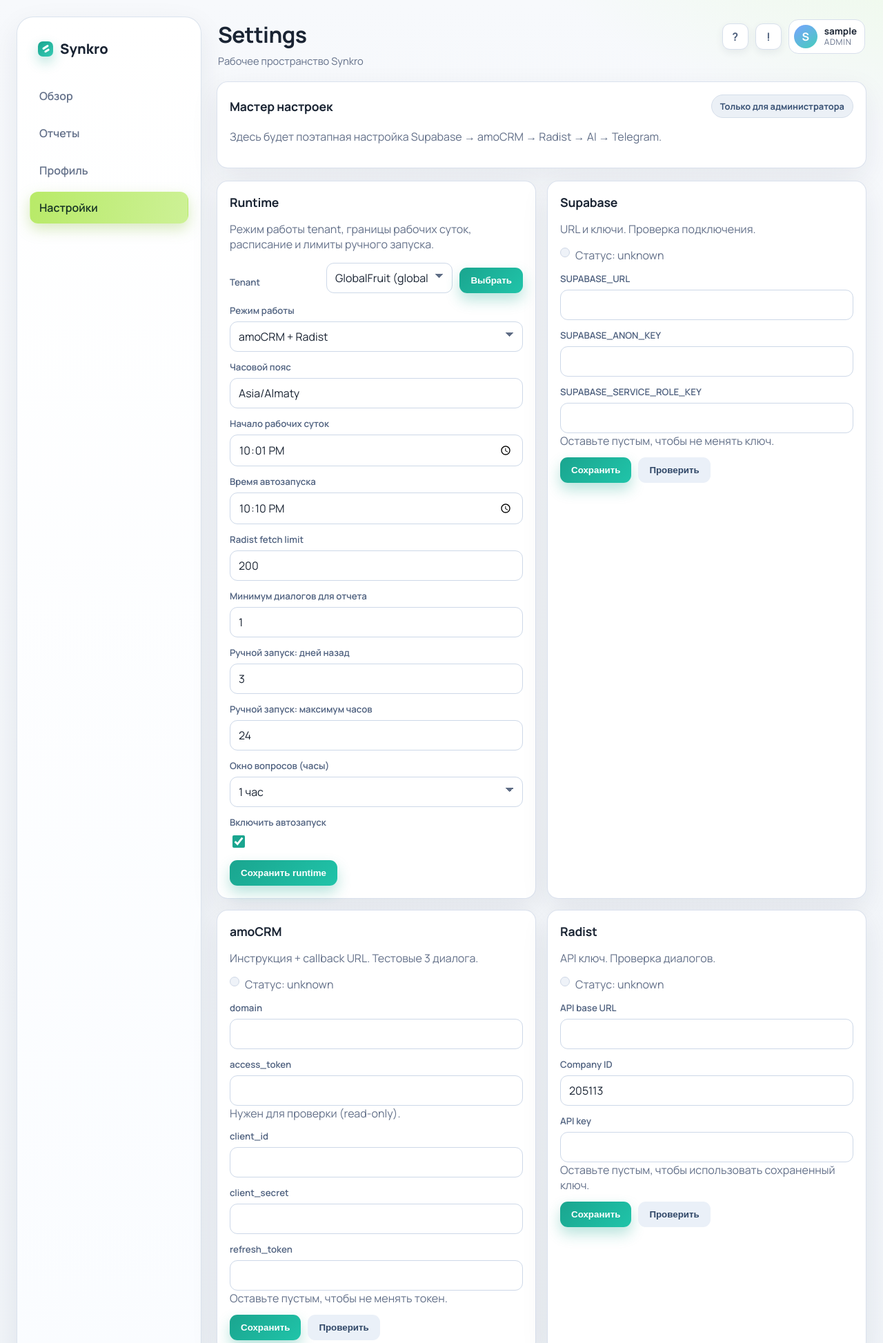
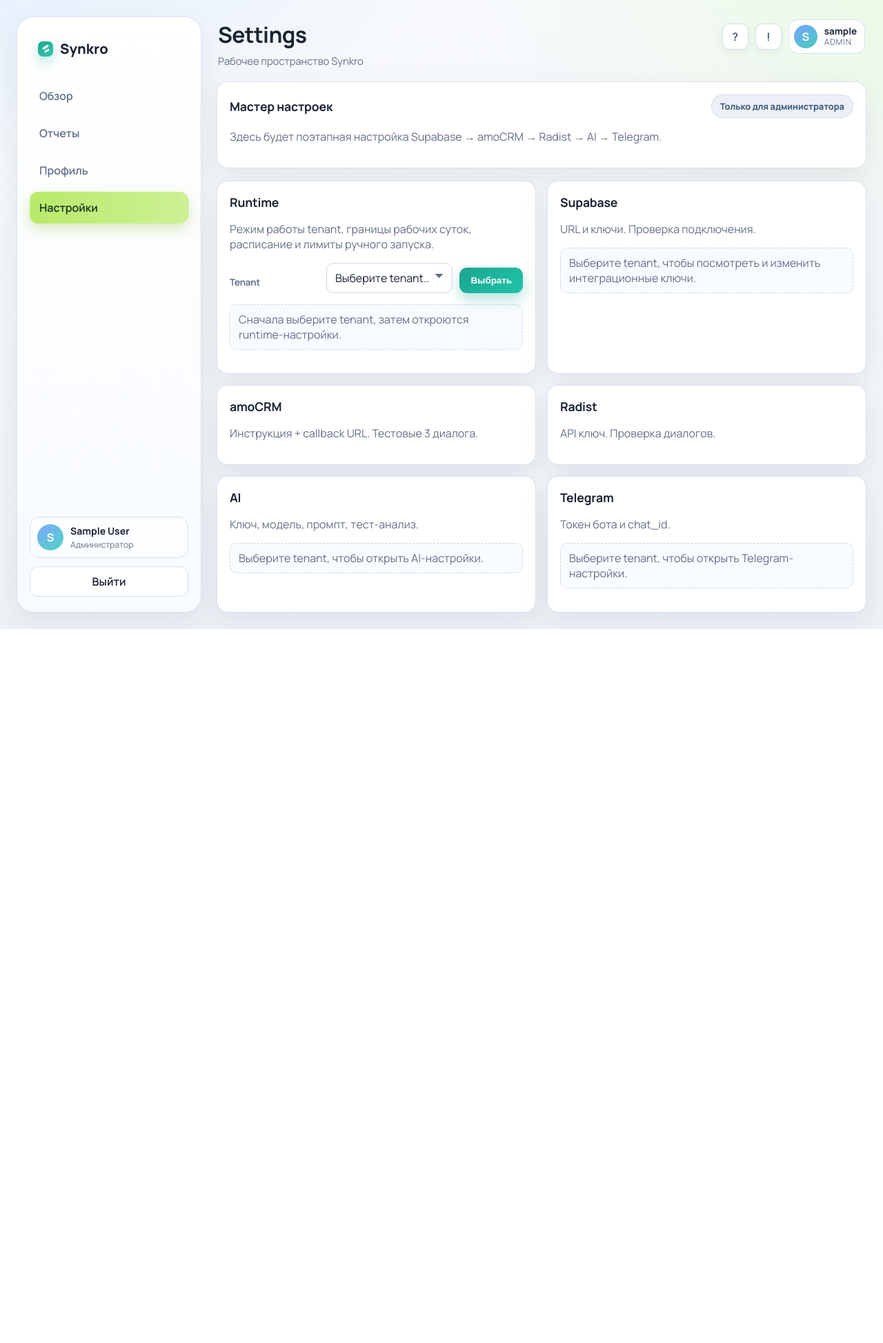
Before and after one commit to armanmar12/synkro1, a Django app: page /dashboard/settings/ in a window 1280 px wide. Shown: the top 1947 px of the page at 69% size. After the commit the page ends 912 px from the top, so only its background shows below. Run offline with Django 5.2, Linux system fonts and the light colour scheme; the visitor is signed in with stand-in values (Sample User, id 1); data comes from the database, SQL or seed files in the repository; parts of the project's set-up code (start-up, migrations or seed data) failed here and were passed over.

Commit message:
fix(settings,reports): require explicit tenant selection before loading data

```diff
--- a/server/core/static/core/styles.css
+++ b/server/core/static/core/styles.css
@@ -450,6 +450,14 @@ a {
   color: var(--muted);
 }
 
+.tenant-empty {
+  margin-top: 12px;
+  padding: 10px 12px;
+  border: 1px dashed #c9d6e7;
+  border-radius: 10px;
+  background: #f8fbff;
+}
+
 .pill {
   display: inline-flex;
   align-items: center;
--- a/server/core/templates/core/dashboard_settings.html
+++ b/server/core/templates/core/dashboard_settings.html
@@ -28,13 +28,16 @@
       {% if tenants %}
         <form method="get" class="form-row">
           <label>Tenant</label>
-          <select name="tenant" class="input">
+          <select name="tenant" class="input" required>
+            <option value="" {% if not tenant %}selected{% endif %}>Выберите tenant...</option>
             {% for t in tenants %}
               <option value="{{ t.id }}" {% if tenant and t.id == tenant.id %}selected{% endif %}>{{ t.name }} ({{ t.slug }})</option>
             {% endfor %}
           </select>
           <button class="btn" type="submit">Выбрать</button>
         </form>
+      {% else %}
+        <p class="muted">Нет tenant'ов. Создайте первый в админке.</p>
       {% endif %}
 
       {% if tenant and can_manage_settings %}
@@ -95,6 +98,8 @@
             <button class="btn" type="submit" name="action" value="save_runtime">Сохранить runtime</button>
           </div>
         </form>
+      {% elif not tenant %}
+        <p class="muted tenant-empty">Сначала выберите tenant, затем откроются runtime-настройки.</p>
       {% endif %}
     </div>
 
@@ -141,6 +146,8 @@
             <button class="btn btn-secondary" type="submit" name="action" value="check_supabase">Проверить</button>
           </div>
         </form>
+      {% elif not tenant %}
+        <p class="muted tenant-empty">Выберите tenant, чтобы посмотреть и изменить интеграционные ключи.</p>
       {% endif %}
     </div>
 
@@ -293,6 +300,8 @@
             <button class="btn btn-secondary" type="submit" name="action" value="check_ai">Проверить</button>
           </div>
         </form>
+      {% elif not tenant %}
+        <p class="muted tenant-empty">Выберите tenant, чтобы открыть AI-настройки.</p>
       {% endif %}
     </div>
 
@@ -329,6 +338,8 @@
             <button class="btn btn-secondary" type="submit" name="action" value="check_telegram">Проверить</button>
           </div>
         </form>
+      {% elif not tenant %}
+        <p class="muted tenant-empty">Выберите tenant, чтобы открыть Telegram-настройки.</p>
       {% endif %}
     </div>
   </div>
--- a/server/core/views.py
+++ b/server/core/views.py
@@ -112,10 +112,6 @@ def dashboard_reports(request):
     tenant = None
     if tenant_id:
         tenant = Tenant.objects.filter(id=tenant_id).first()
-    if tenant is None:
-        tenant = Tenant.objects.filter(slug="globalfruit").first()
-    if tenant is None:
-        tenant = Tenant.objects.order_by("name").first()
 
     tenants = list(Tenant.objects.order_by("name"))
     runtime_config = get_or_create_runtime_config(tenant) if tenant else None
@@ -419,10 +415,6 @@ def dashboard_settings(request):
     tenant = None
     if tenant_id:
         tenant = Tenant.objects.filter(id=tenant_id).first()
-    if tenant is None:
-        tenant = Tenant.objects.filter(slug="globalfruit").first()
-    if tenant is None:
-        tenant = Tenant.objects.order_by("name").first()
 
     tenants = list(Tenant.objects.order_by("name"))
     supabase_config = None
@@ -448,6 +440,10 @@ def dashboard_settings(request):
     has_secret_telegram = False
     show_amocrm_settings = True
     show_radist_settings = True
+
+    action = request.POST.get("action")
+    if request.method == "POST" and action and tenant is None:
+        message = "Сначала выберите tenant."
 
     can_manage_settings = _can_manage_settings(request.user, tenant)
     if tenant and can_manage_settings:
@@ -484,7 +480,6 @@ def dashboard_settings(request):
         has_secret_telegram = bool(telegram_secret.get("bot_token"))
         ai_model_choices = _model_choices_from_public(ai_config.public_config.get("available_models", []))
 
-        action = request.POST.get("action")
         if request.method == "POST" and action:
             if action == "save_runtime":
                 runtime_form = TenantRuntimeSettingsForm(request.POST)
```
Also changed, not shown: server/core/templates/core/dashboard_reports.html (+9 -1 lines).
